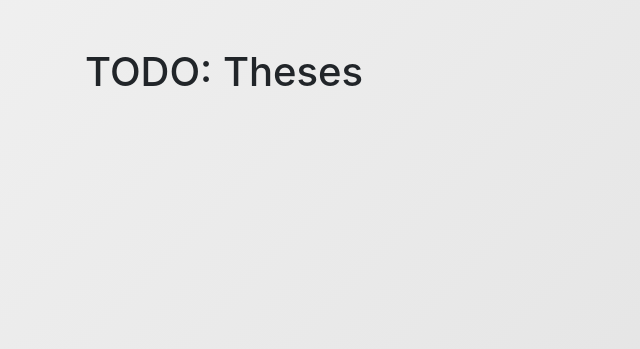
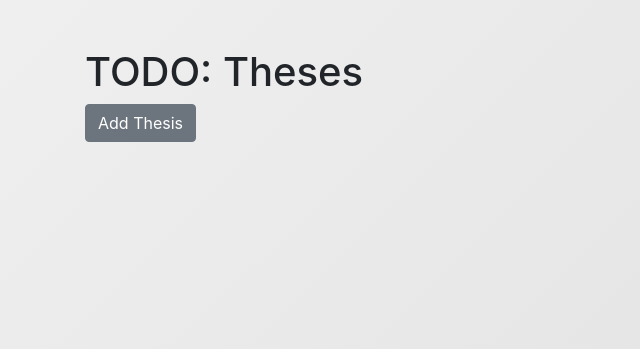
Before and after one commit to berkay8987/GraduateThesisSystem, a Flask app: page /theses in a window 1280 px wide. Shown: the part 71-420 px from the top of the page, without its empty margins (0-640 px from the left). Run offline with Flask 3, Linux system fonts and the light colour scheme; data that the repository does not hold is empty.

Commit message:
Update theses.html

```diff
--- a/app/templates/theses.html
+++ b/app/templates/theses.html
@@ -4,6 +4,22 @@
 
     <div class="container mt-5">
         <h1>TODO: Theses</h1>
+        <a href="" class="btn btn-secondary">Add Thesis</a>
+
+        <ul>
+            {% for thesis in theses %}
+                <li>
+                    {{ thesis }}
+                </li>
+
+                <a href="#" class="btn btn-primary">Details</a>
+                <a href="#" class="btn btn-primary">Edit</a>
+                <a href="#" class="btn btn-primary">Delete</a>
+            {% endfor %}
+        </ul>
+
     </div>
 
+
+
 {% endblock %}
```
